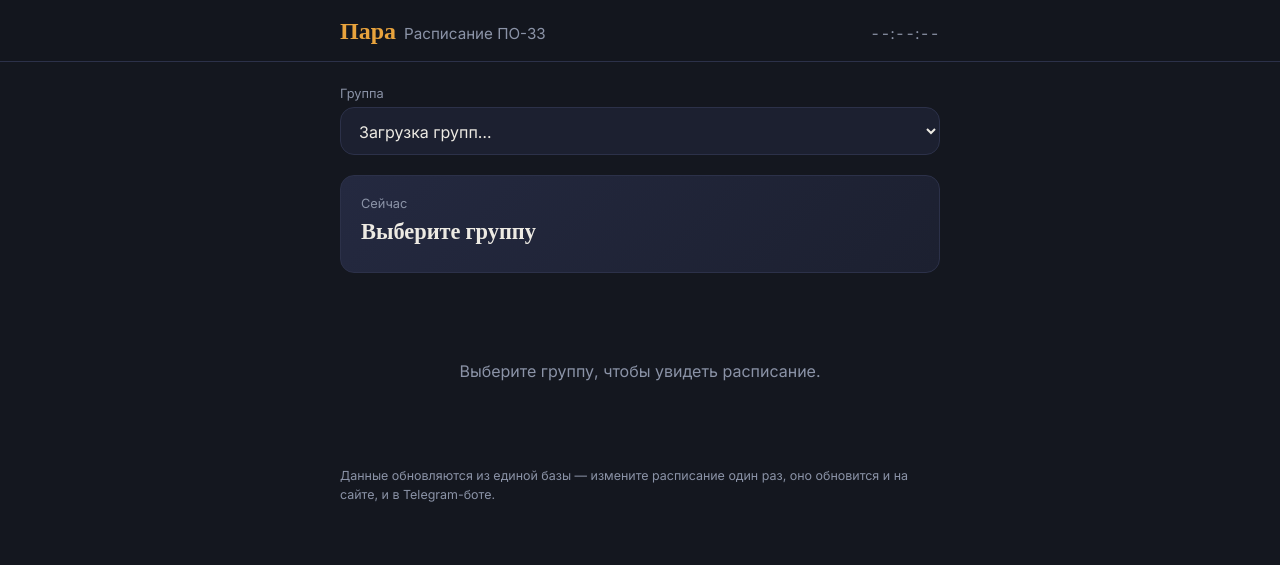
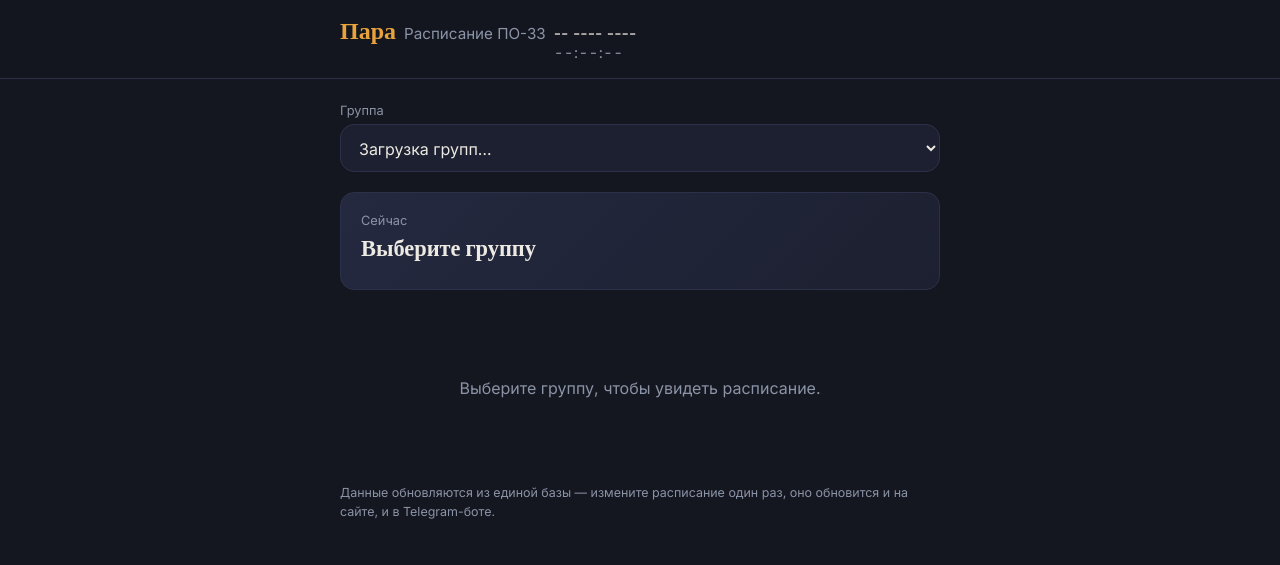
Before and after one commit to slakegg/Schedule-service, a plain HTML site: page frontend/index.html in a window 1280 px wide. Drawn offline with nearby package versions, Linux system fonts and the light colour scheme.

Commit message:
Update index.html

```diff
--- a/frontend/index.html
+++ b/frontend/index.html
@@ -16,9 +16,10 @@
     <div class="brand">
       <span class="brand__mark">Пара</span>
       <span class="brand__word">Расписание ПО-33</span>
-    </div>
-    <div class="clock" id="clock">--:--:--</div>
-  </div>
+   <div class="clock-wrap">
+  <div class="date" id="date-display">-- ---- ----</div>
+  <div class="clock" id="clock">--:--:--</div>
+</div>
 </header>
 
 <main class="page">
```
